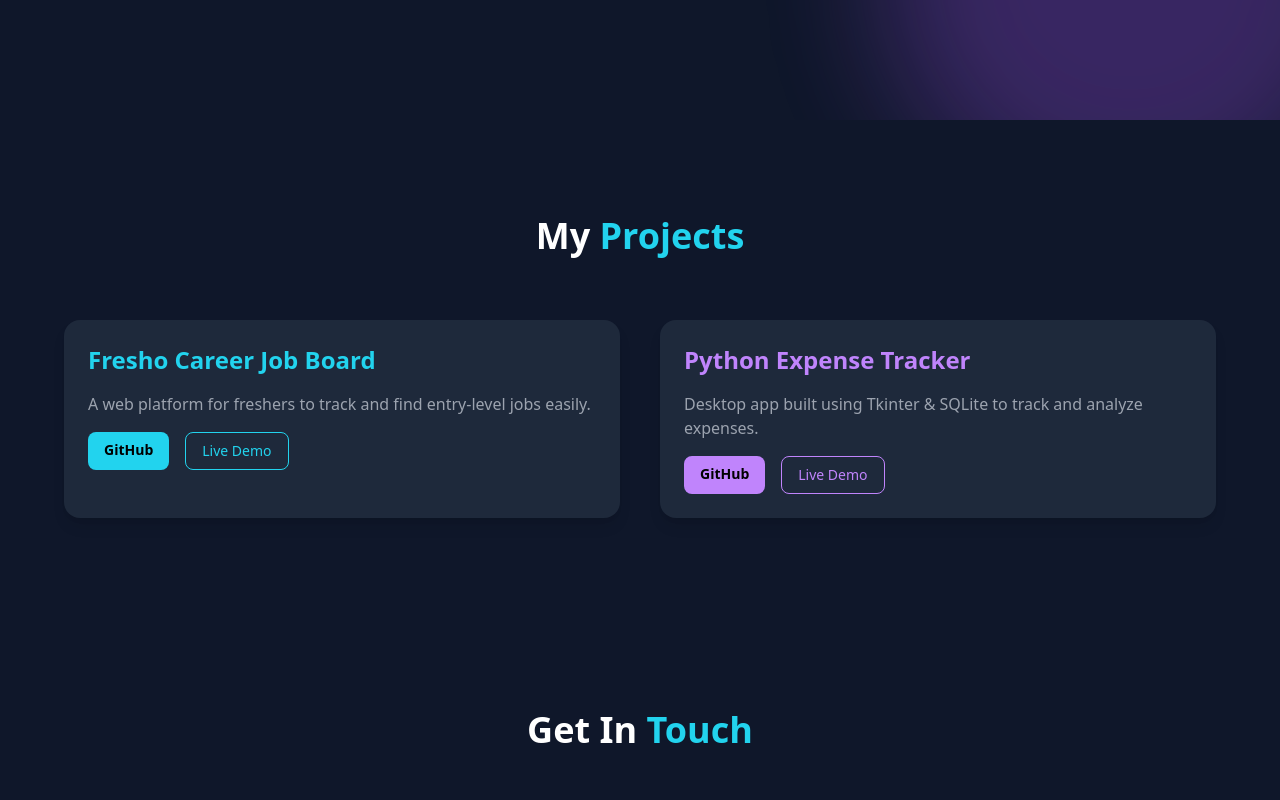
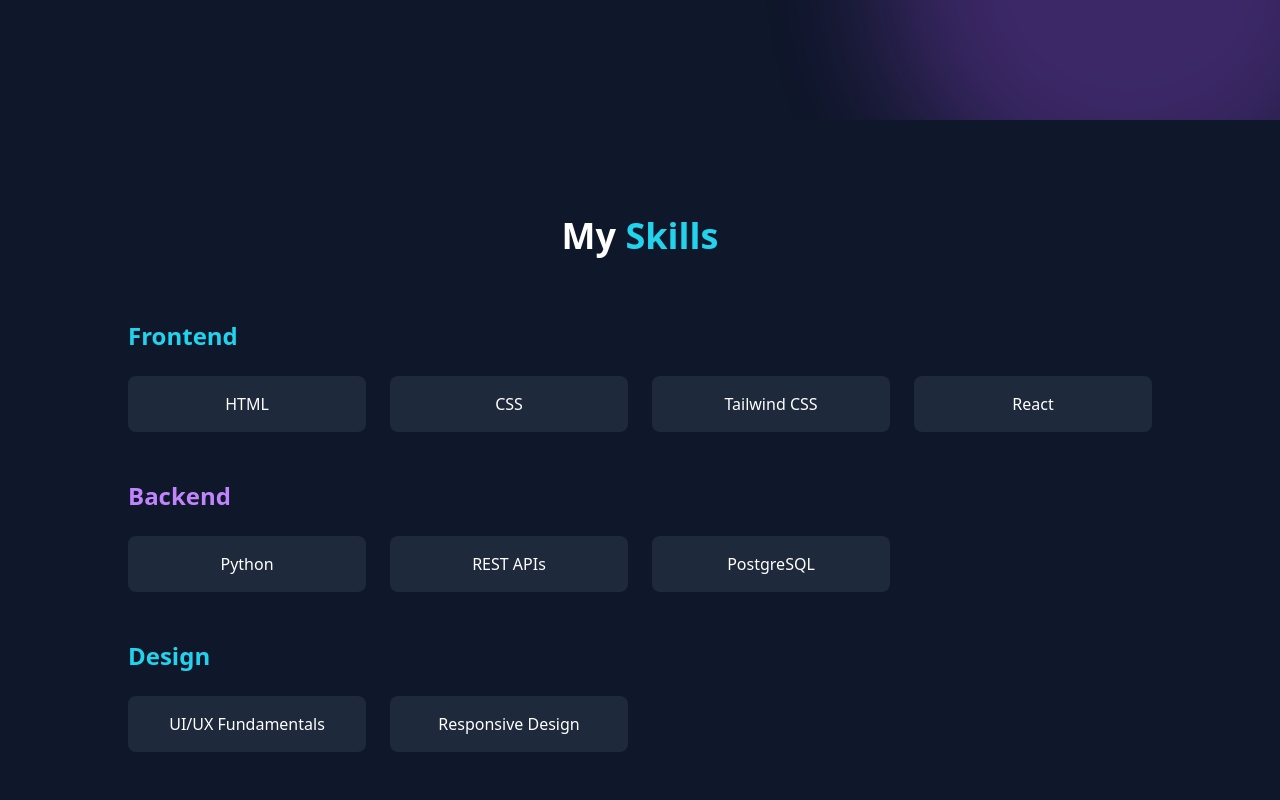
Before and after one commit to Ajay-paka/my-portfolio, a React (Vite) app: page / in a window 1280 px wide. Shown: the part 680-1480 px from the top of the page. Built offline with nearby package versions, Linux system fonts and the light colour scheme.

Commit message:
ugrade skills

```diff
--- a/src/App.jsx
+++ b/src/App.jsx
@@ -79,6 +79,70 @@
 
         </motion.div>
       </div>
+
+      {/* SKILLS SECTION */}
+      <div className="py-24 px-6 bg-[#0f172a]">
+
+        <motion.h2
+          initial={{ opacity: 0, y: 40 }}
+          whileInView={{ opacity: 1, y: 0 }}
+          transition={{ duration: 0.8 }}
+          viewport={{ once: true }}
+          className="text-4xl font-bold text-center mb-16"
+        >
+          My <span className="text-cyan-400">Skills</span>
+        </motion.h2>
+
+        <div className="max-w-5xl mx-auto space-y-12">
+
+          {/* Frontend */}
+          <div>
+            <h3 className="text-2xl font-semibold mb-6 text-cyan-400">Frontend</h3>
+            <div className="grid grid-cols-2 md:grid-cols-4 gap-6">
+              {["HTML", "CSS", "Tailwind CSS", "React"].map((skill, i) => (
+                <div
+                  key={i}
+                  className="bg-[#1e293b] p-4 rounded-lg text-center hover:scale-105 hover:shadow-lg hover:shadow-cyan-400/40 transition duration-300"
+                >
+                  {skill}
+                </div>
+              ))}
+            </div>
+          </div>
+
+          {/* Backend */}
+          <div>
+            <h3 className="text-2xl font-semibold mb-6 text-purple-400">Backend</h3>
+            <div className="grid grid-cols-2 md:grid-cols-4 gap-6">
+              {["Python", "REST APIs", "PostgreSQL"].map((skill, i) => (
+                <div
+                  key={i}
+                  className="bg-[#1e293b] p-4 rounded-lg text-center hover:scale-105 hover:shadow-lg hover:shadow-purple-400/40 transition duration-300"
+                >
+                  {skill}
+                </div>
+              ))}
+            </div>
+          </div>
+
+          {/* Design */}
+          <div>
+            <h3 className="text-2xl font-semibold mb-6 text-cyan-400">Design</h3>
+            <div className="grid grid-cols-2 md:grid-cols-4 gap-6">
+              {["UI/UX Fundamentals", "Responsive Design"].map((skill, i) => (
+                <div
+                  key={i}
+                  className="bg-[#1e293b] p-4 rounded-lg text-center hover:scale-105 hover:shadow-lg hover:shadow-cyan-400/40 transition duration-300"
+                >
+                  {skill}
+                </div>
+              ))}
+            </div>
+          </div>
+
+        </div>
+      </div>
+
 
       {/* PROJECTS SECTION */}
       <div id="projects" className="py-24 px-6">
```
